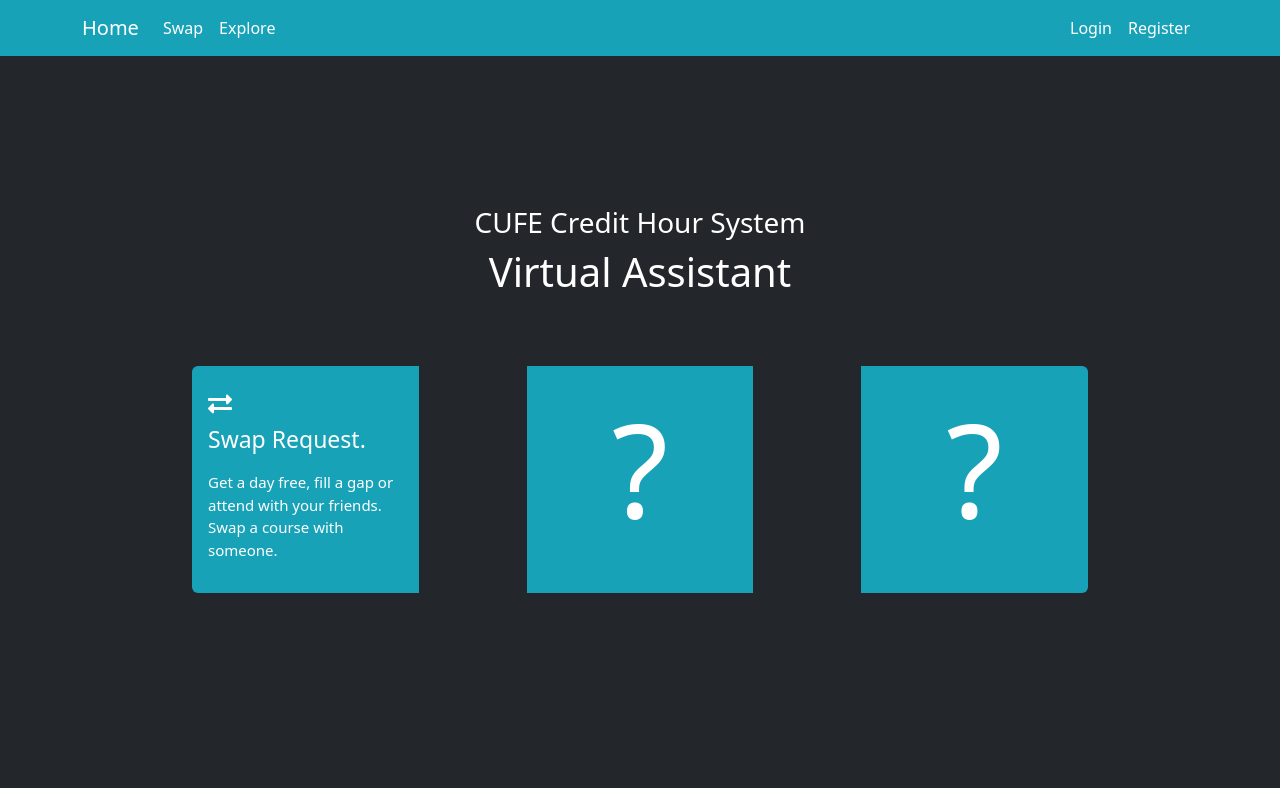
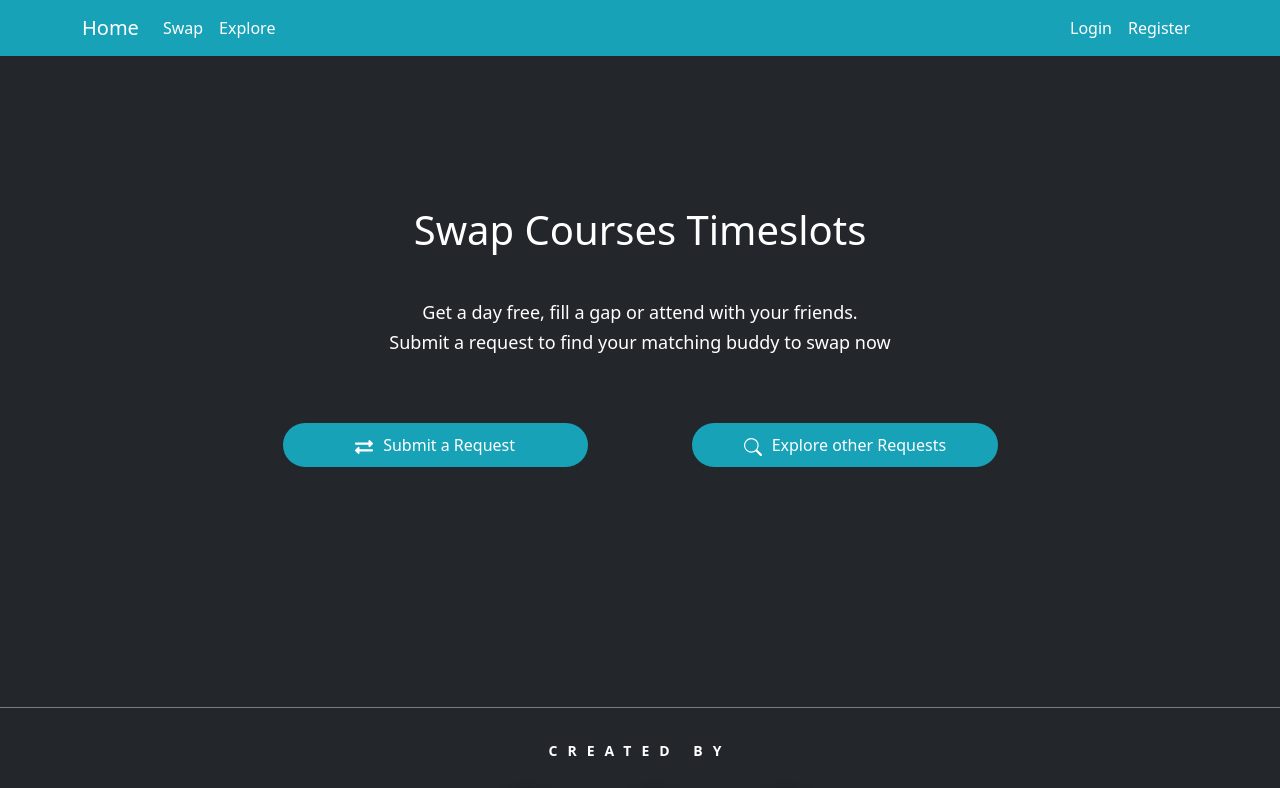
Before and after one commit to AliKhalaf1/courseMap-Front-end, a React (Create React App) app: page / in a window 1280 px wide. Shown: the top 788 px of the page. Built offline with nearby package versions, Linux system fonts and the light colour scheme.

Commit message:
Home redesign

```diff
--- a/src/Modules/Error/Error.jsx
+++ b/src/Modules/Error/Error.jsx
@@ -1,24 +1,26 @@
-import React from 'react'
-import './Error.scss'
-import Snowfall from 'react-snowfall'
+import React from 'react';
+import './Error.scss';
+import Snowfall from 'react-snowfall';
 import Lolipop from '../../Assets/lollipop.png';
 const Error = () => {
+  return (
+    <div id="errorPage" className="containe">
+      <Snowfall snowflakeCount={300} className="snow" />
 
+      <h1 classname="l">404</h1>
+      <h3>Seems like you are lost.</h3>
+      <h5> or did your parents abandon you here?</h5>
+      <h6>Oh... </h6>
 
+      <p>
+        here take a lolipop{' '}
+        <a href="/">
+          {' '}
+          <img src={Lolipop} alt="" className="lolipop" />
+        </a>
+      </p>
+    </div>
+  );
+};
 
-  return (
-    <div id ="errorPage" className='containe'>
-        <Snowfall snowflakeCount={300} className="snow"/>
-
-
-        <h1 classname='l'>404</h1>
-        <h3>Seems like you are lost.</h3>
-        <h5> or did your parents abandon you here?</h5>
-        <h6>Oh...   </h6>
-
-        <p>here take a lolipop <a href="/"> <img src={Lolipop} alt="" className='lolipop'/></a></p>
-    </div>
-  )
-}
-
-export default Error
+export default Error;
--- a/src/Modules/ExploreSwapRequests/ExploreSwapRequests.jsx
+++ b/src/Modules/ExploreSwapRequests/ExploreSwapRequests.jsx
@@ -7,7 +7,7 @@ import Table from 'react-bootstrap/Table';
 import exploreSwapRequestsServices from './Services/exploreSwapRequests.service';
 import Loader from '../Loader/Loader';
 import globalFunctions from '../../Global/functions';
-import {BsXLg} from 'react-icons/bs'
+import { BsXLg } from 'react-icons/bs';
 import './ExploreSwapRequests.scss';
 const ExploreSwapRequests = () => {
   const [loading, setLoading] = useState(false);
@@ -44,7 +44,7 @@ const ExploreSwapRequests = () => {
         <InputGroup size="sm" className="mt-3">
           <InputGroup.Text>Course</InputGroup.Text>
           <Form.Control value={subjectWordEntered} onChange={handleQuery} className="formControl" />
-          <BsXLg className="removeWordIcon" onClick={() => setSubjectWordEntered('')}/>
+          <BsXLg className="removeWordIcon" onClick={() => setSubjectWordEntered('')} />
         </InputGroup>
         {filteredData.length !== 0 && (
           <div className="queryResult">
--- a/src/Modules/Home/Home.jsx
+++ b/src/Modules/Home/Home.jsx
@@ -1,40 +1,31 @@
 import React from 'react';
 import Card from 'react-bootstrap/Card';
 import CardGroup from 'react-bootstrap/CardGroup';
+import Row from 'react-bootstrap/Row';
+import Col from 'react-bootstrap/Col';
 import './Home.scss';
-// import { BsTable } from 'react-icons/bs';
+ import { BsSearch } from 'react-icons/bs';
 // import { RiMindMap } from 'react-icons/ri';
 //import { FaRegListAlt, FaExchangeAlt } from 'react-icons/fa';
 import { FaExchangeAlt } from 'react-icons/fa';
 import Footer from '../Footer/Footer';
+import { Container } from 'react-bootstrap';
 const Home = () => {
   return (
     <section id="home">
-      <div className="home-text">
-        <h3>CUFE Credit Hour System</h3>
-        <h1>Virtual Assistant</h1>
-      </div>
-      <CardGroup className="cards" md={1}>
-        <Card className="card">
-          <a href="/swap">
-            <Card.Body>
-              <FaExchangeAlt className="icon" />
-              <h5>Swap Request.</h5>
-              <p>
-                Get a day free, fill a gap or attend with your friends. Swap a course with someone.
-              </p>
-            </Card.Body>
+      <Container className="home-text">
+        <h1>Swap Courses Timeslots</h1>
+        <h6 className="mt-5">Get a day free, fill a gap or attend with your friends. </h6>
+        <h6>Submit a request to find your matching buddy to swap now </h6>
+      </Container>
+      <Container className="homeContainer">
+        <a href="/swap">
+          <Card className="homeCard"><FaExchangeAlt className='icon'/>Submit a Request</Card>
+        </a>
+        <a href="/explore-request">
+          <Card className="homeCard"><BsSearch className='icon'/>Explore other Requests </Card>
           </a>
-        </Card>
-
-        <Card className="mystery">
-          <h1>?</h1>
-        </Card>
-
-        <Card className="mystery">
-          <h1>?</h1>
-        </Card>
-      </CardGroup>
+      </Container>
       <Footer />
     </section>
   );
--- a/src/Modules/Home/Home.scss
+++ b/src/Modules/Home/Home.scss
@@ -1,33 +1,45 @@
 #home {
   padding-top: 150px;
   margin: 0 auto;
+  justify-content: center;
+
   .home-text {
     text-align: center;
   }
-  .cards {
+  .homeContainer {
     margin: 70px auto;
     width: 70%;
     gap: 12%;
-
-    .card {
+    text-align: center;
+    display: flex;
+    justify-content: center;
+    .homeCard {
+      display: block;
       overflow: hidden;
       background-color: var(--color-info);
       border: 0;
-      text-align: left;
+      text-align: center;
+      padding: 10px 50px;
+      border-radius: 40px;
       .icon {
-        font-size: 24px;
-        margin: 10px 0;
+        font-size: 18px;
+        margin-right: 10px;
       }
     }
-    .card:hover {
+
+  }
+  a {
+    color: white;
+    padding: 0;
+    margin: 0;
+    font-size: 16px;
+    width: 35%;
+
+  }
+  a:hover{
       transform: scale(1.1);
       transition: var(--transition);
-    }
-  }
-  a {
-    color: blue;
-    padding: 0;
-    margin: 0;
+
   }
   p{
     font-size: 15px;
@@ -36,22 +48,28 @@
     font-size: 23px;
     margin-bottom: 18px;
   }
+  h6{
+    font-weight: lighter;
+    font-size: 18px;
+  }
+  @media (max-width: 1000px) {
+    .homeContainer {
+      width: 90%;
+    }
+    a{
+      width: 45%;
+    }
+
+  }
   @media (max-width: 700px) {
-    .cards {
-      * {
-        flex: auto !important;
+    h6{
+      font-size: 14px;
+    }
+    .homeContainer {
+      display: block;
+      .homeCard{
+        margin-top: 15px;
       }
     }
   }
-  .mystery{
-    align-items: center;
-    h1{
-      font-size: 130px;
-      position: absolute;
-      top: 45%;
-      -ms-transform: translateY(-50%);
-      transform: translateY(-50%);
-    }
-  }
-
 }
--- a/src/Modules/Swap/components/AddSwapRequest/AddSwapRequest.jsx
+++ b/src/Modules/Swap/components/AddSwapRequest/AddSwapRequest.jsx
@@ -10,7 +10,7 @@ import swapServices from '../../Services/swap.services';
 import authHeader from '../../../../Global/auth-header';
 import Table from 'react-bootstrap/Table';
 import { Navigate } from 'react-router-dom';
-import {BsXLg} from 'react-icons/bs'
+import { BsXLg } from 'react-icons/bs';
 import './AddSwapRequest.scss';
 
 const AddSwapRequest = (props) => {
@@ -117,7 +117,8 @@ const AddSwapRequest = (props) => {
               value={subjectWordEntered}
               onChange={handleQuery}
               className="formControl"
-            /> <BsXLg className="removeWordIcon" onClick={() => setSubjectWordEntered('')}/>
+            />{' '}
+            <BsXLg className="removeWordIcon" onClick={() => setSubjectWordEntered('')} />
           </InputGroup>
           {filteredData.length !== 0 && (
             <div className="queryResult">
```
